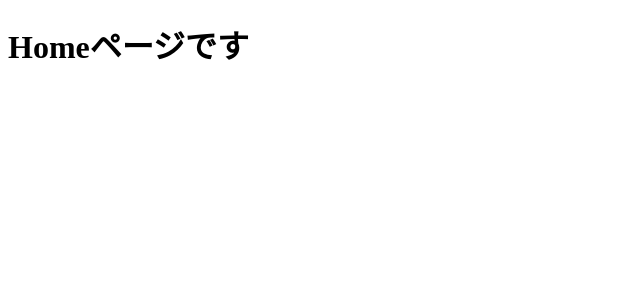
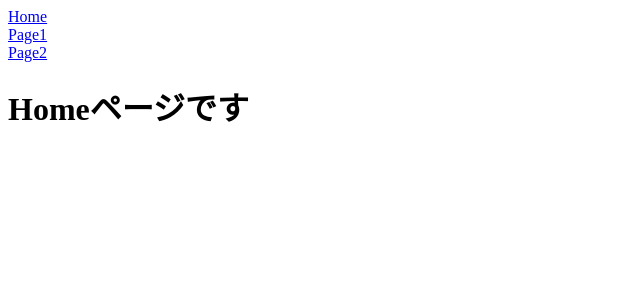
Before and after one commit to rintarotajima/react-router, a React (Vite) app: page / in a window 1280 px wide. Shown: the top 300 px of the page, without its empty margins (0-640 px from the left). Built offline with nearby package versions, Linux system fonts and the light colour scheme.

Commit message:
基本的なページ遷移

```diff
--- /dev/null
+++ b/src/App.jsx
@@ -0,0 +1,25 @@
+import { Home } from "./Home";
+import { Page1 } from "./Page1";
+import { Page2 } from "./Page2";
+import { BrowserRouter, Link, Routes, Route } from "react-router-dom";
+
+export default function App() {
+  return (
+    <BrowserRouter>
+      <Link to="/">Home</Link>
+      <br />
+      <Link to="/page1">Page1</Link>
+      <br />
+      <Link to="page2">Page2</Link>
+      <Routes>
+        <Route path="/" element={<Home />} />
+      </Routes>
+      <Routes>
+        <Route path="/page1" element={<Page1 />} />
+      </Routes>
+      <Routes>
+        <Route path="/page2" element={<Page2 />} />
+      </Routes>
+    </BrowserRouter>
+  );
+}
--- a/src/main.jsx
+++ b/src/main.jsx
@@ -1,9 +1,10 @@
-import { StrictMode } from 'react'
-import { createRoot } from 'react-dom/client'
-import { Home } from './Home'
+import { StrictMode } from "react";
+import { createRoot } from "react-dom/client";
+import { Home } from "./Home";
+import App from "./App";
 
-createRoot(document.getElementById('root')).render(
+createRoot(document.getElementById("root")).render(
   <StrictMode>
-    <Home />
-  </StrictMode>,
-)
+    <App />
+  </StrictMode>
+);
```
